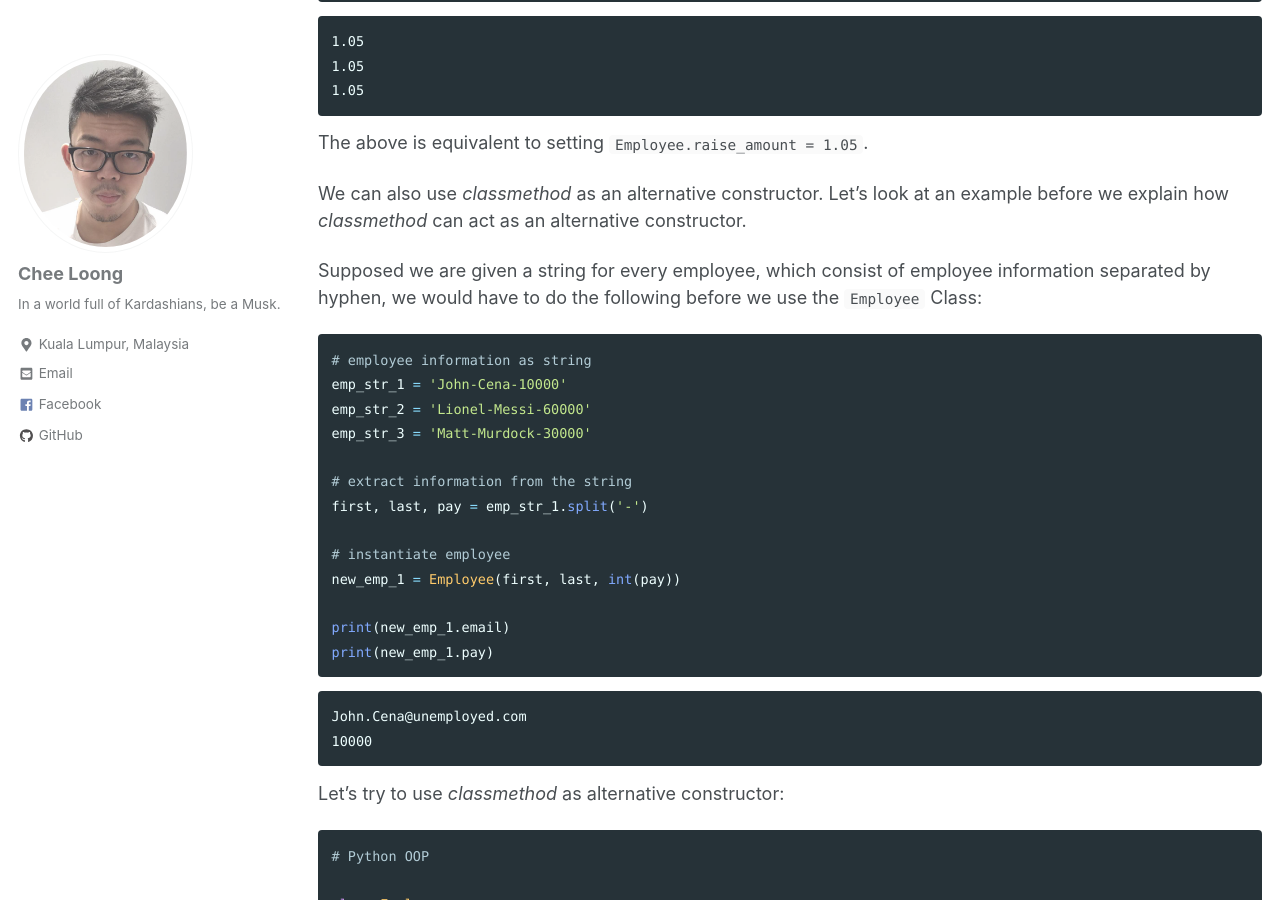
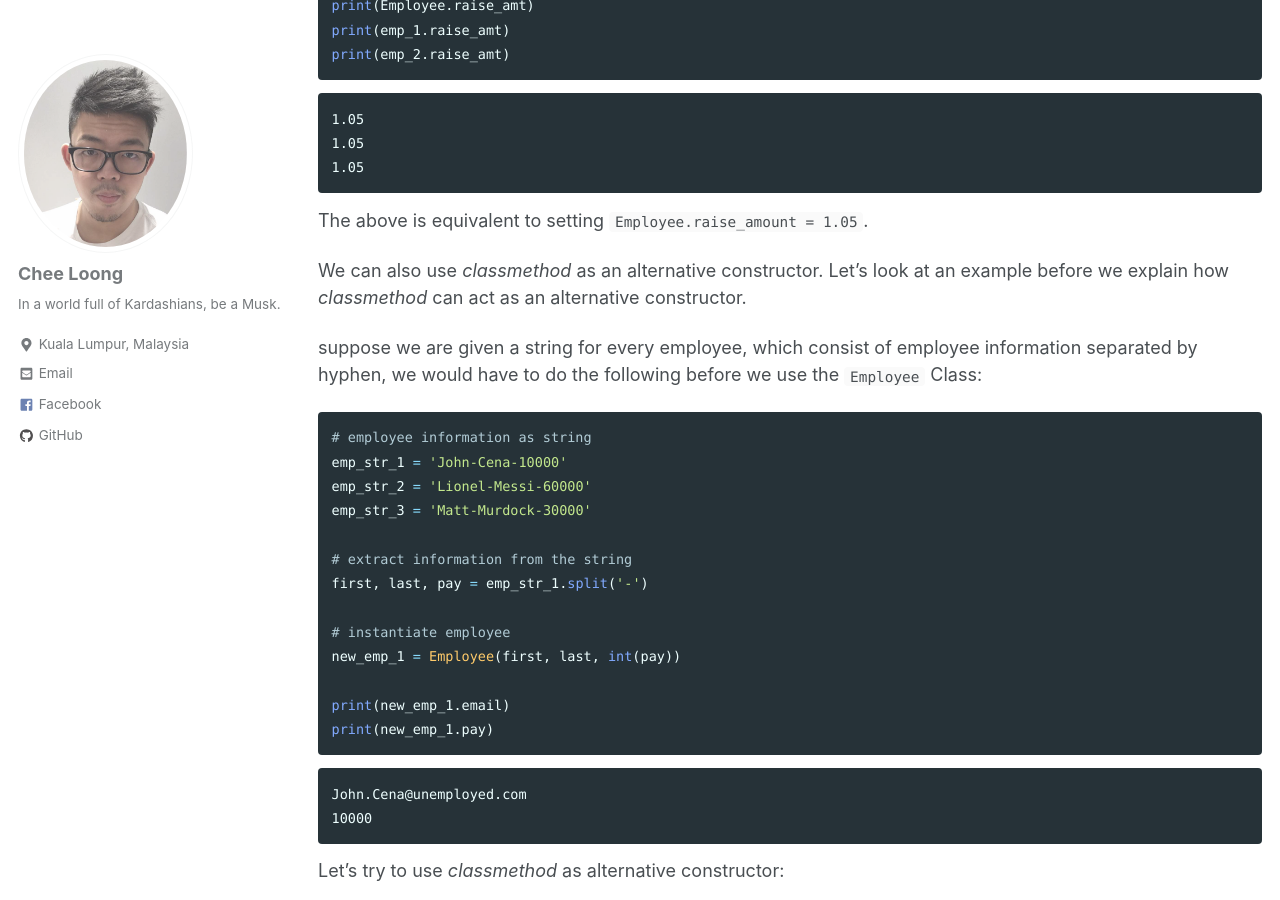
Before and after one commit to CheeLoong/CheeLoong.github.io, a Jekyll site: the page built from _posts/2019-03-05-OOP02.md, in a window 1280 px wide and 900 px high, scrolled down 1528 px. Built offline with Jekyll 4.4.1, drawn with Linux system fonts in a browser that asks for light colours; cached includes are drawn as plain includes; some of the changed text lies outside the part shown.

Commit message:
fix typo

````diff
--- a/_posts/2019-03-05-OOP02.md
+++ b/_posts/2019-03-05-OOP02.md
@@ -79,7 +81,7 @@
 
 We can also use *classmethod* as an alternative constructor. Let's look at an example before we explain how *classmethod* can act as an alternative constructor.
 
-Supposed we are given a string for every employee, which consist of employee information separated by hyphen, we would have to do the following before we use the `Employee` Class:
+suppose we are given a string for every employee, which consist of employee information separated by hyphen, we would have to do the following before we use the `Employee` Class:
 
 
 ```python
@@ -167,7 +169,7 @@
 
 Let's talk about `staticmethod`, `staticmethod` does not pass instance nor class as the first argument, they behave like a function but we include them in classes because they have some logical connection to the class.
 
-Supposed we want to write a simple function that would take in a date as argument and return whether or not it is a work day, which has a logical connection to the `Employee` class, but it does not actually depend on any specific instance or class variable. This is an example of a `staticmethod`.
+suppose we want to write a simple function that would take in a date as argument and return whether or not it is a work day, which has a logical connection to the `Employee` class, but it does not actually depend on any specific instance or class variable. This is an example of a `staticmethod`.
 
 
 ```python
@@ -272,7 +274,7 @@
         self.pay = int(self.pay * self.raise_amount)
 ```
 
-Supposed we want to create `Manager` & `Developer` subclasses, by using the concept of inheritance, we can inherit all the functionalities from `Employee` class.
+suppose we want to create `Manager` & `Developer` subclasses, by using the concept of inheritance, we can inherit all the functionalities from `Employee` class.
 
 
 ```python
````
Also changed, not shown: other parts of _posts/2019-03-05-OOP02.md (+2 -0 lines).
